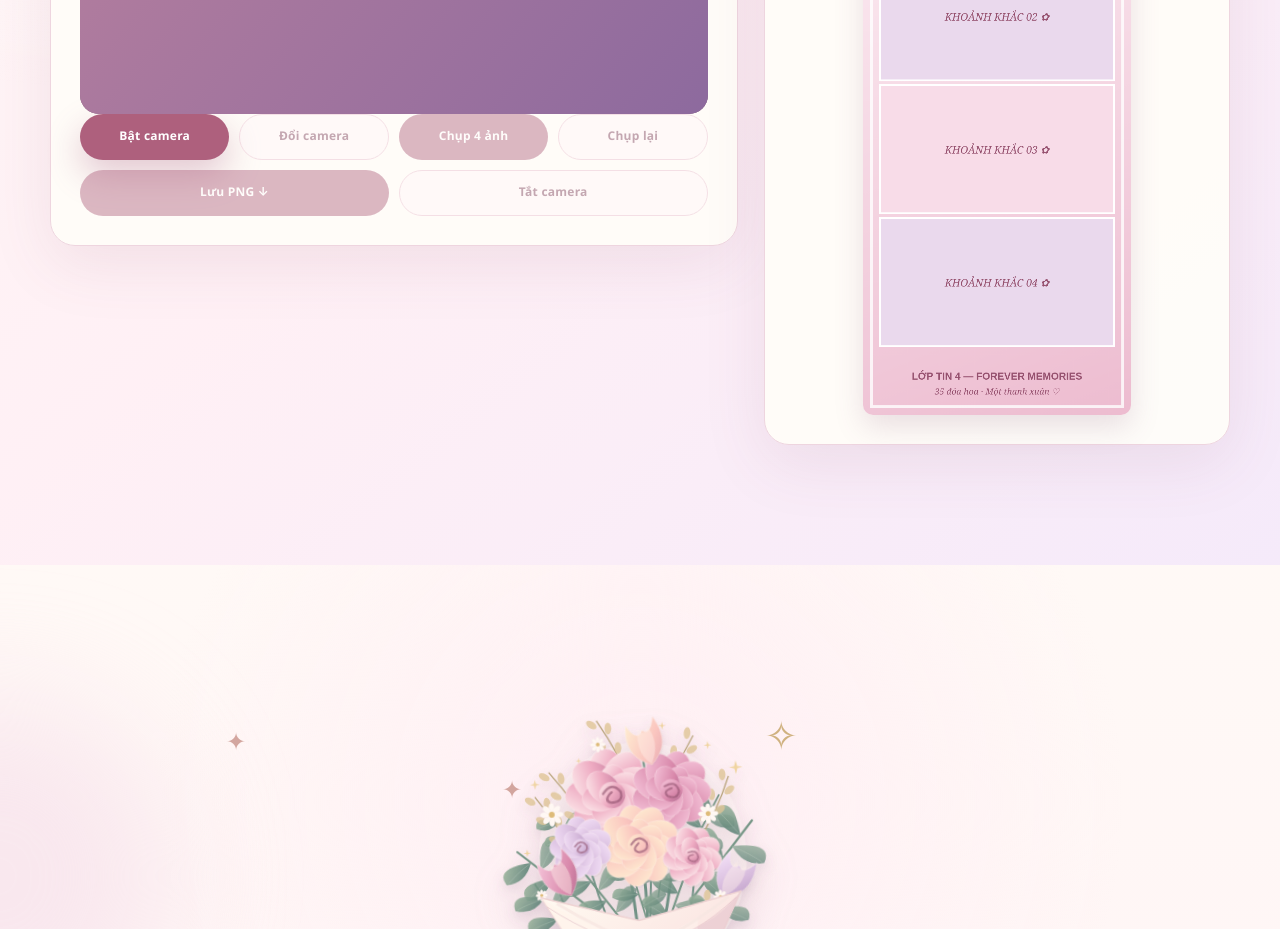
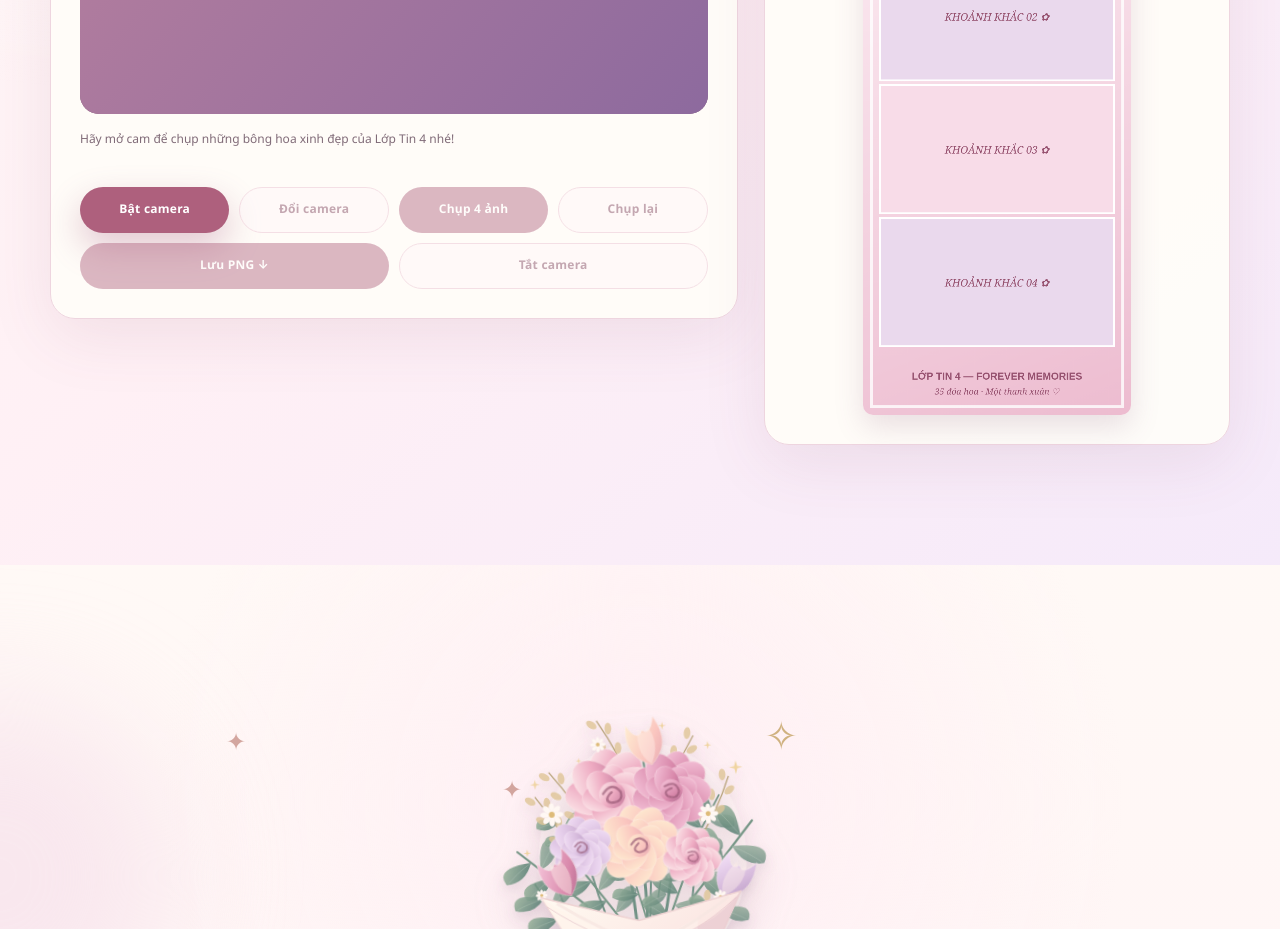
Before and after one commit to nhatwuang/WOMEN-DAY, a plain HTML site: page index.html in a window 1280 px wide. Shown: the part 7460-8389 px from the top of the page. Drawn offline with Linux system fonts and the light colour scheme.

Commit message:
Update Photo Booth camera invitation and status text

```diff
--- a/index.html
+++ b/index.html
@@ -451,9 +451,14 @@
                 ></div>
               </div>
 
-
-
-              <p id="pbStatus" hidden></p>
+              <p
+                id="pbStatus"
+                class="pb-status"
+                role="status"
+                aria-live="polite"
+              >
+              Hãy mở cam để chụp những bông hoa xinh đẹp của Lớp Tin 4 nhé!
+              </p>
 
               <!-- ĐIỀU KHIỂN CAMERA -->
               <div class="pb-controls">
@@ -547,8 +552,6 @@
                 aria-label="Dải ảnh Photo Booth gồm 4 ảnh"
               ></canvas>
 
-
-
             </div>
           </div>
         </div>
```
